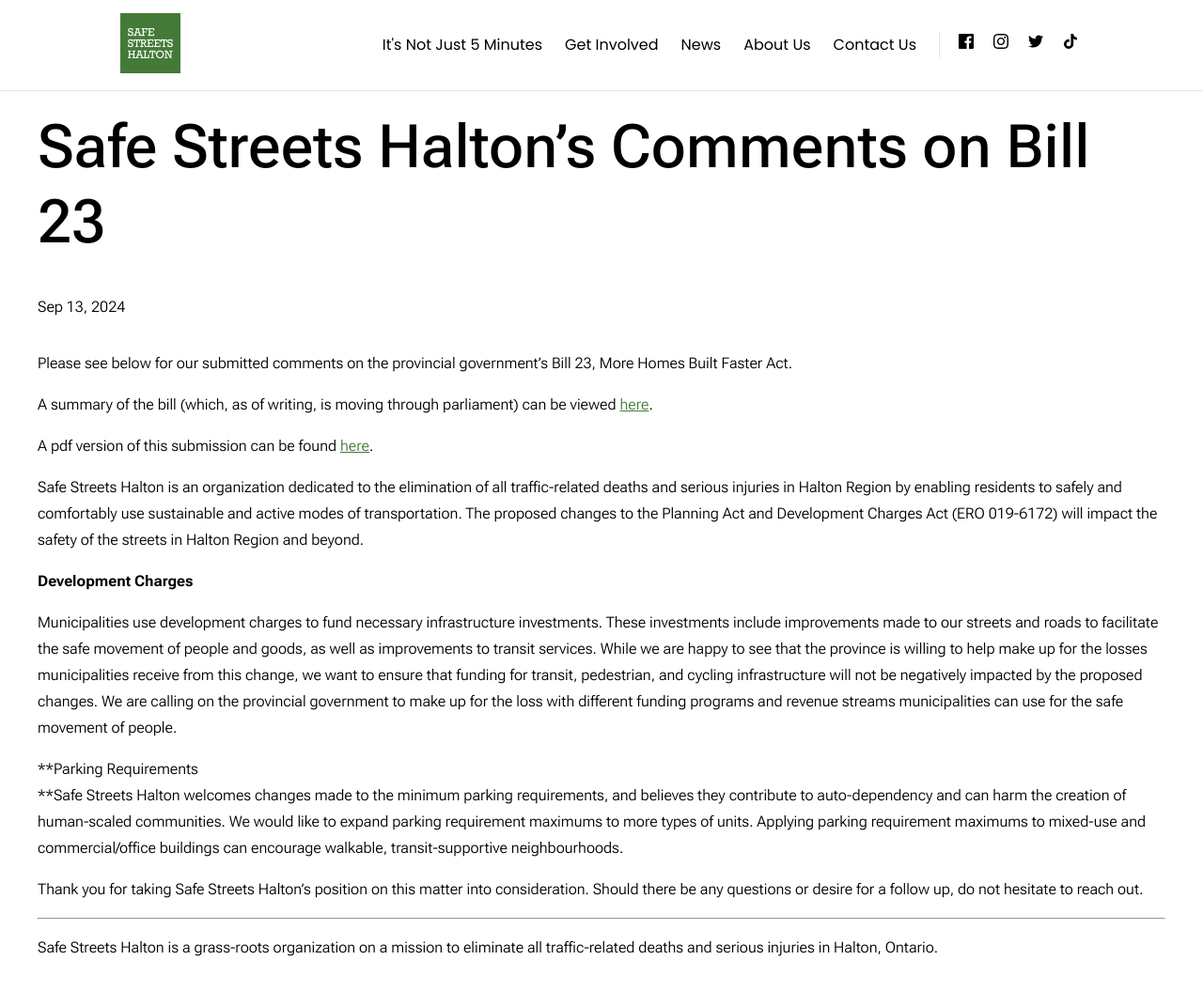
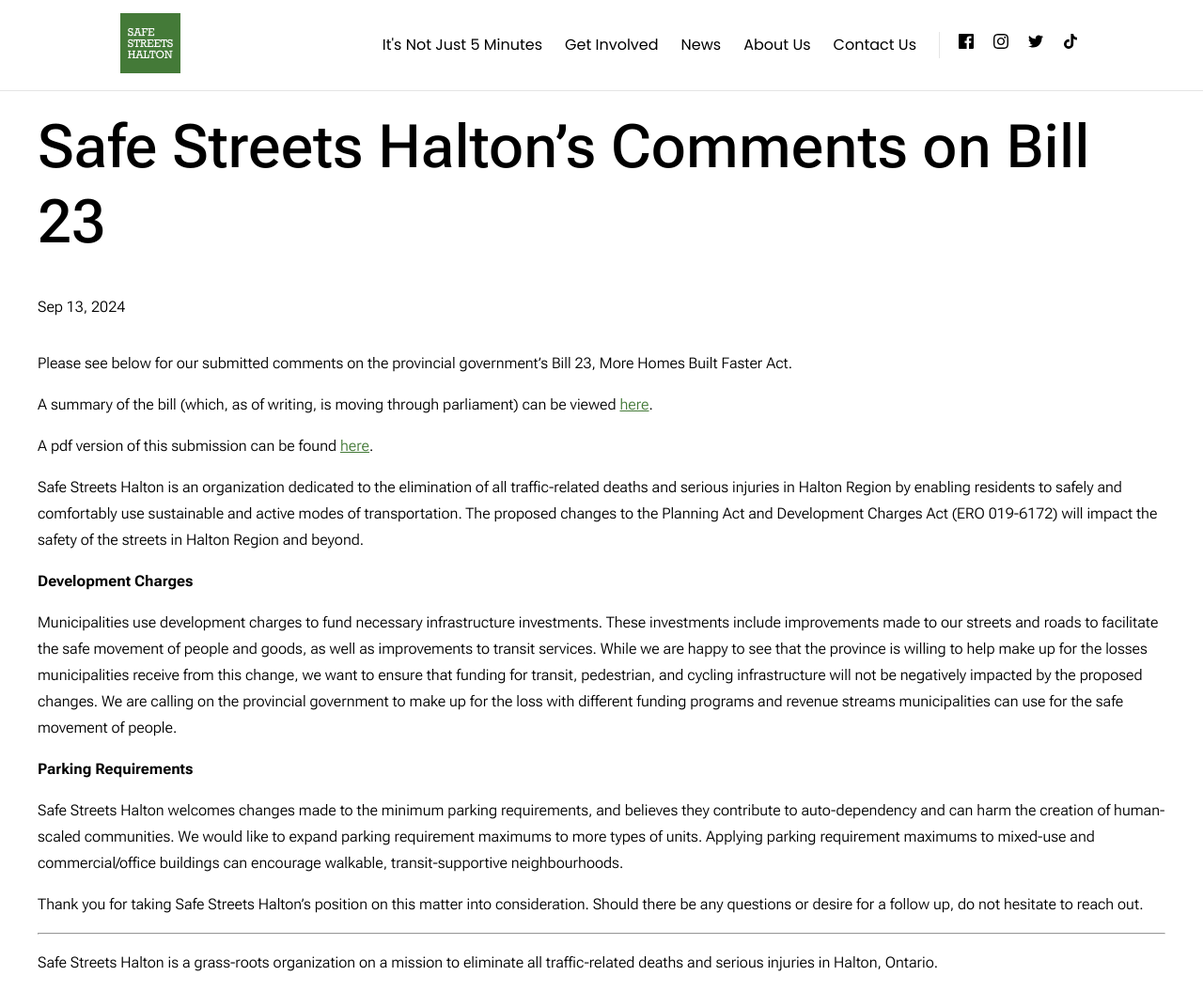
Before and after one commit to Safe-Streets-Halton/safe-streets-halton.github.io, a Jekyll site: the page built from _news/safe-streets-haltons-comments-on-bill-23.markdown, in a window 1280 px wide. Shown: the whole page at 94% size. Built offline with Jekyll 4.4.1, drawn with Linux system fonts in a browser that asks for light colours.

```diff
--- a/_news/safe-streets-haltons-comments-on-bill-23.markdown
+++ b/_news/safe-streets-haltons-comments-on-bill-23.markdown
@@ -16,7 +16,8 @@ Safe Streets Halton is an organization dedicated to the elimination of all traff
 
 Municipalities use development charges to fund necessary infrastructure investments. These investments include improvements made to our streets and roads to facilitate the safe movement of people and goods, as well as improvements to transit services. While we are happy to see that the province is willing to help make up for the losses municipalities receive from this change, we want to ensure that funding for transit, pedestrian, and cycling infrastructure will not be negatively impacted by the proposed changes. We are calling on the provincial government to make up for the loss with different funding programs and revenue streams municipalities can use for the safe movement of people.
 
-\*\*Parking Requirements\
-\*\*Safe Streets Halton welcomes changes made to the minimum parking requirements, and believes they contribute to auto-dependency and can harm the creation of human-scaled communities. We would like to expand parking requirement maximums to more types of units. Applying parking requirement maximums to mixed-use and commercial/office buildings can encourage walkable, transit-supportive neighbourhoods.
+**Parking Requirements**
+
+Safe Streets Halton welcomes changes made to the minimum parking requirements, and believes they contribute to auto-dependency and can harm the creation of human-scaled communities. We would like to expand parking requirement maximums to more types of units. Applying parking requirement maximums to mixed-use and commercial/office buildings can encourage walkable, transit-supportive neighbourhoods.
 
 Thank you for taking Safe Streets Halton’s position on this matter into consideration. Should there be any questions or desire for a follow up, do not hesitate to reach out.
```
